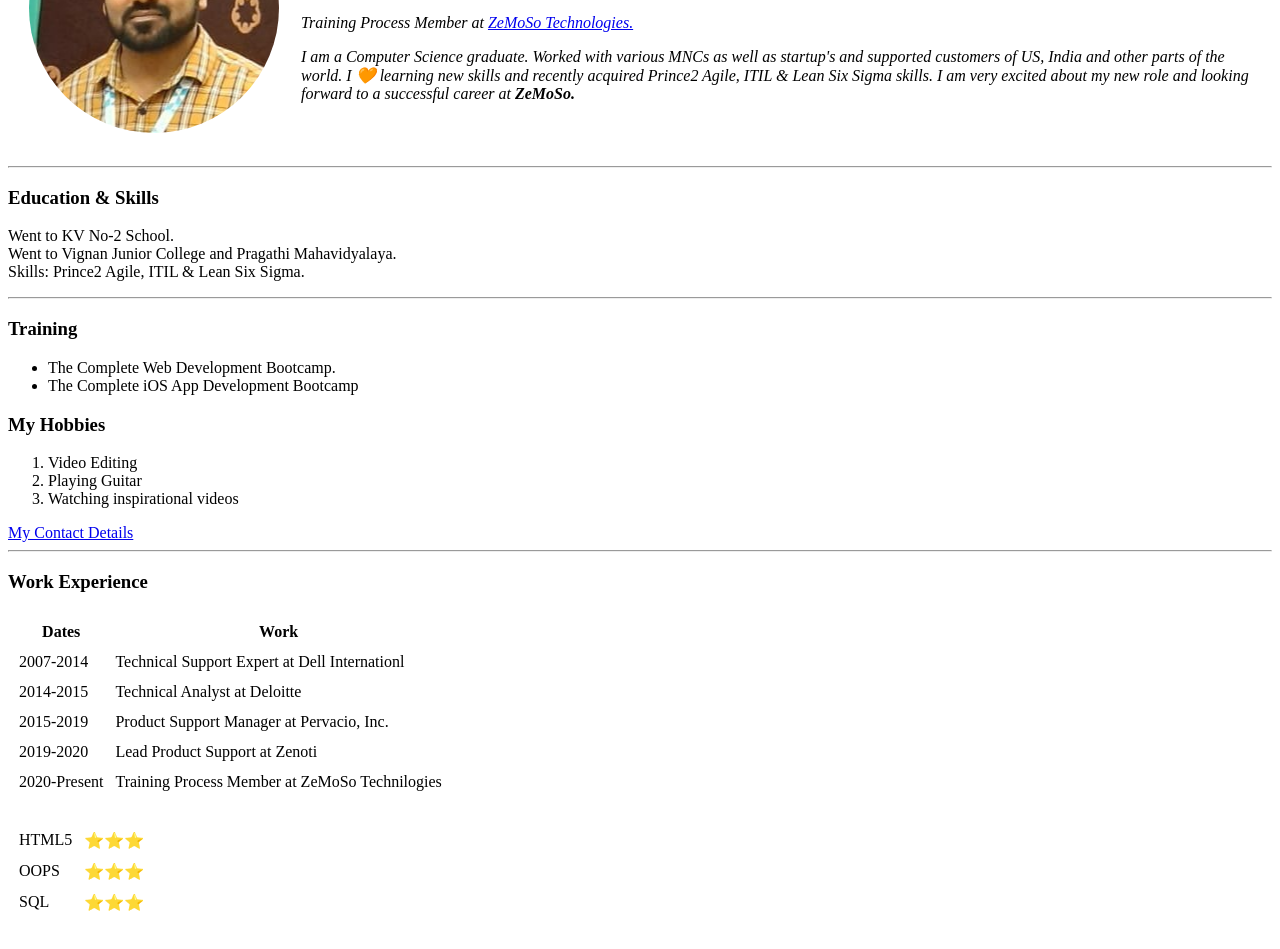
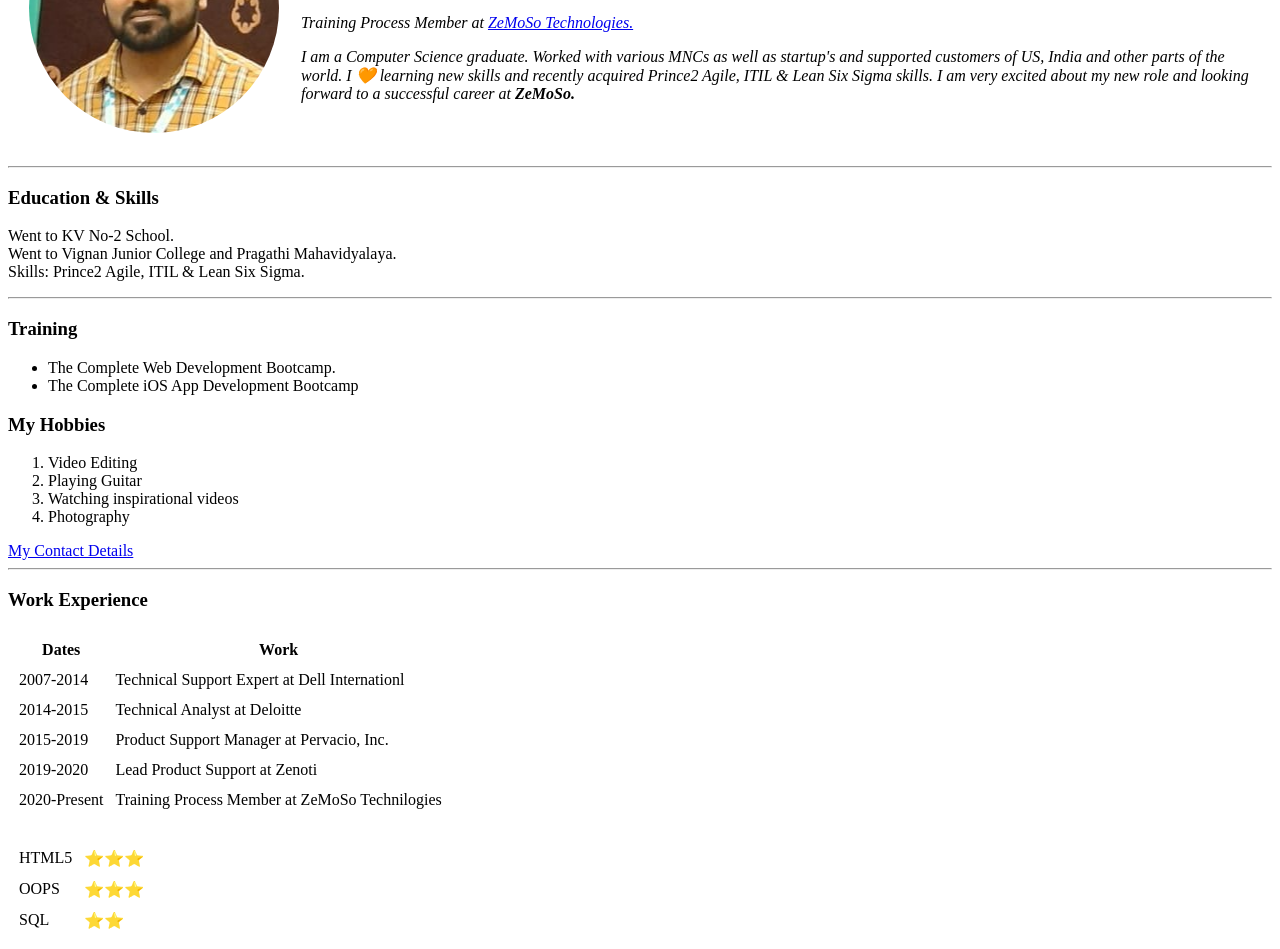
Before and after one commit to sudhakar1986/cv, a plain HTML site: page index.html in a window 1280 px wide. Shown: the part 146-1095 px from the top of the page. Drawn offline with Linux system fonts and the light colour scheme.

Commit message:
Version 3 Index.html

```diff
--- a/index.html
+++ b/index.html
@@ -44,6 +44,7 @@
     <li>Video Editing</li>
     <li>Playing Guitar</li>
     <li>Watching inspirational videos</li>
+    <li>Photography</li>
   </ol>
   <a href="Contact-me.html" target="_blank">My Contact Details</a>
   <hr>
@@ -92,7 +93,7 @@
       </tr>
       <tr>
         <td>SQL</td>
-        <td>⭐⭐⭐</td>
+        <td>⭐⭐</td>
       </tr>
 
     </tbody>
```
